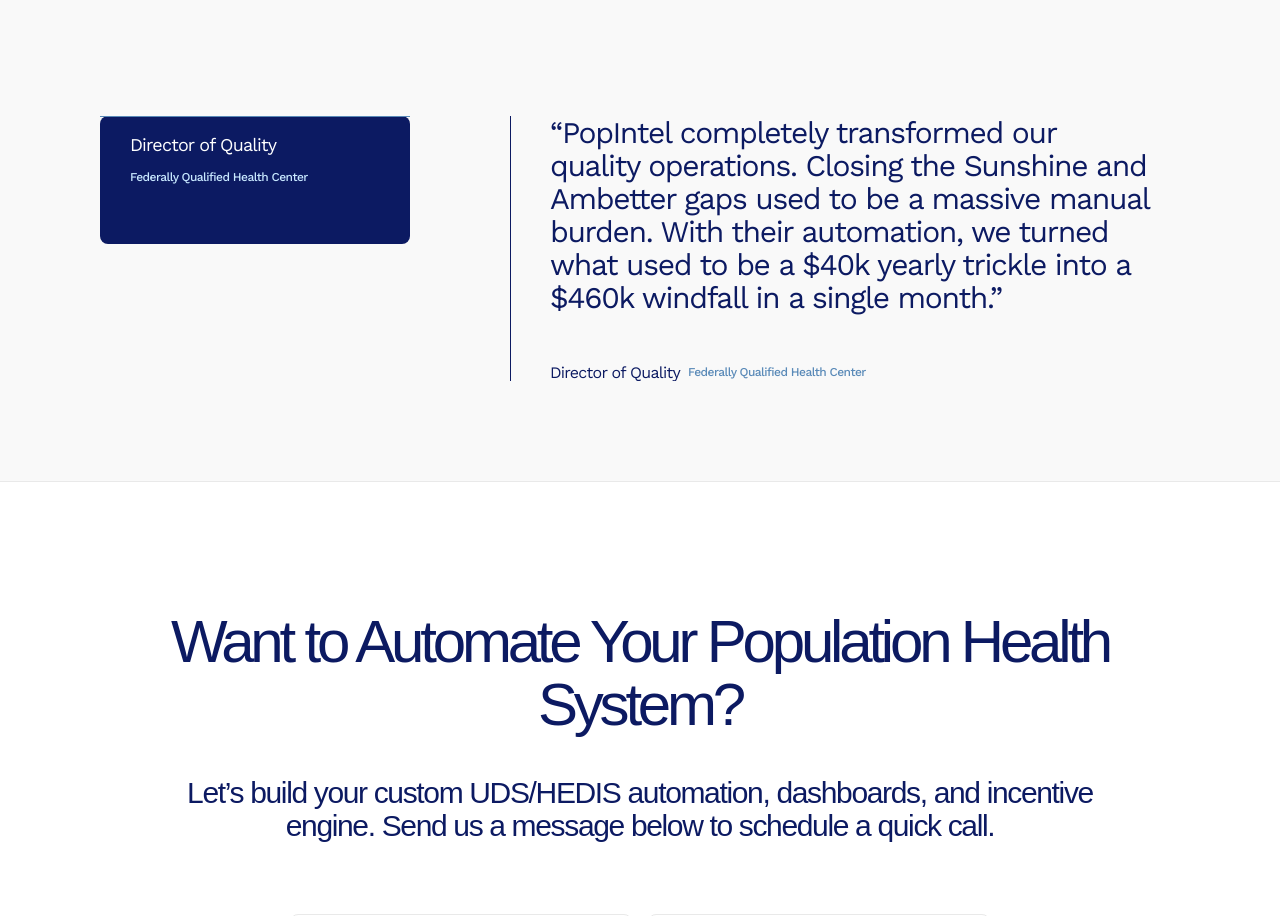
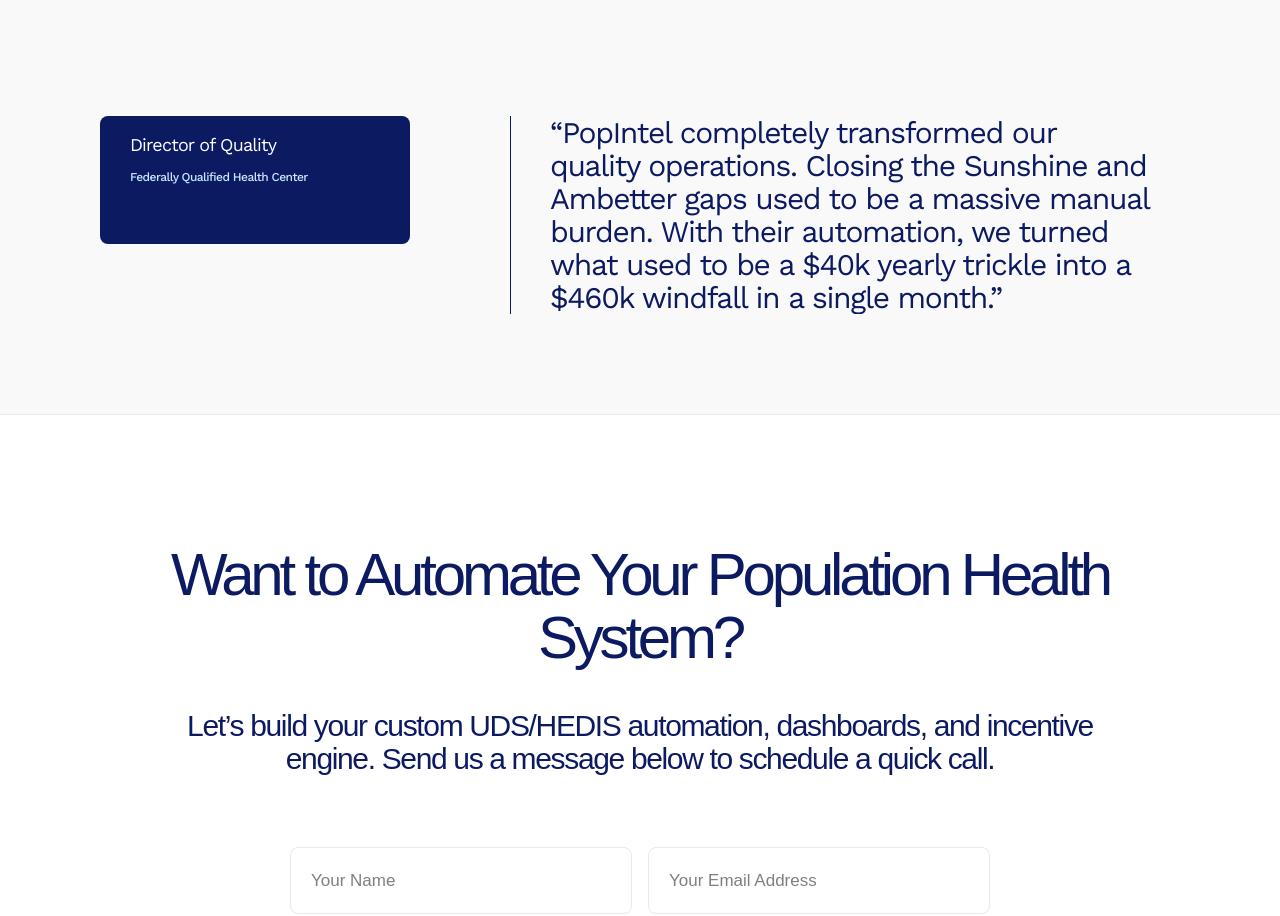
Before and after one commit to jobodev/popintel, a website: page index.html in a window 1280 px wide. Shown: the part 2951-3867 px from the top of the page. Drawn offline with nearby package versions, Linux system fonts and the light colour scheme.

Commit message:
fix review style

```diff
--- a/index.html
+++ b/index.html
@@ -346,7 +346,6 @@
 
                   <!-- Single active tab (Director of Quality) -->
                   <div class="bg-[#0c1a62] w-full h-[128px] tablet:w-[310px] relative rounded-[8px]">
-                    <div aria-hidden="true" class="absolute inset-0 border-t border-[#5a8ab8] pointer-events-none"></div>
                     <div class="flex flex-col gap-[8px] tablet:gap-[16px] items-start px-[12px] py-[16px] tablet:px-[30px] tablet:py-[20px] relative w-full">
                       <p class="leading-[1.05] text-white tracking-[-0.81px]"
                          style="font-family: 'Work Sans', sans-serif; font-weight: 400; font-size: 18px;">Director of Quality</p>
@@ -364,14 +363,6 @@
 
                     <p class="leading-[1.1] text-[15px] tablet:text-[30px] tracking-[-0.7px] tablet:tracking-[-1.35px] w-full"
                        style="font-family: 'Work Sans', sans-serif; font-weight: 400; color: #0c1a62;">&#8220;PopIntel completely transformed our quality operations. Closing the Sunshine and Ambetter gaps used to be a massive manual burden. With their automation, we turned what used to be a $40k yearly trickle into a $460k windfall in a single month.&#8221;</p>
-
-                    <!-- Byline -->
-                    <div class="flex gap-[8px] items-center shrink-0">
-                      <p class="leading-[1.1] text-[16px] tracking-[-0.72px]"
-                         style="font-family: 'Work Sans', sans-serif; font-weight: 400; color: #0c1a62;">Director of Quality</p>
-                      <p class="leading-[1.1] text-[12px] tracking-[-0.54px]"
-                         style="font-family: 'Work Sans', sans-serif; font-weight: 500; color: #5a8ab8;">Federally Qualified Health Center</p>
-                    </div>
 
                   </div>
                 </div>
```
